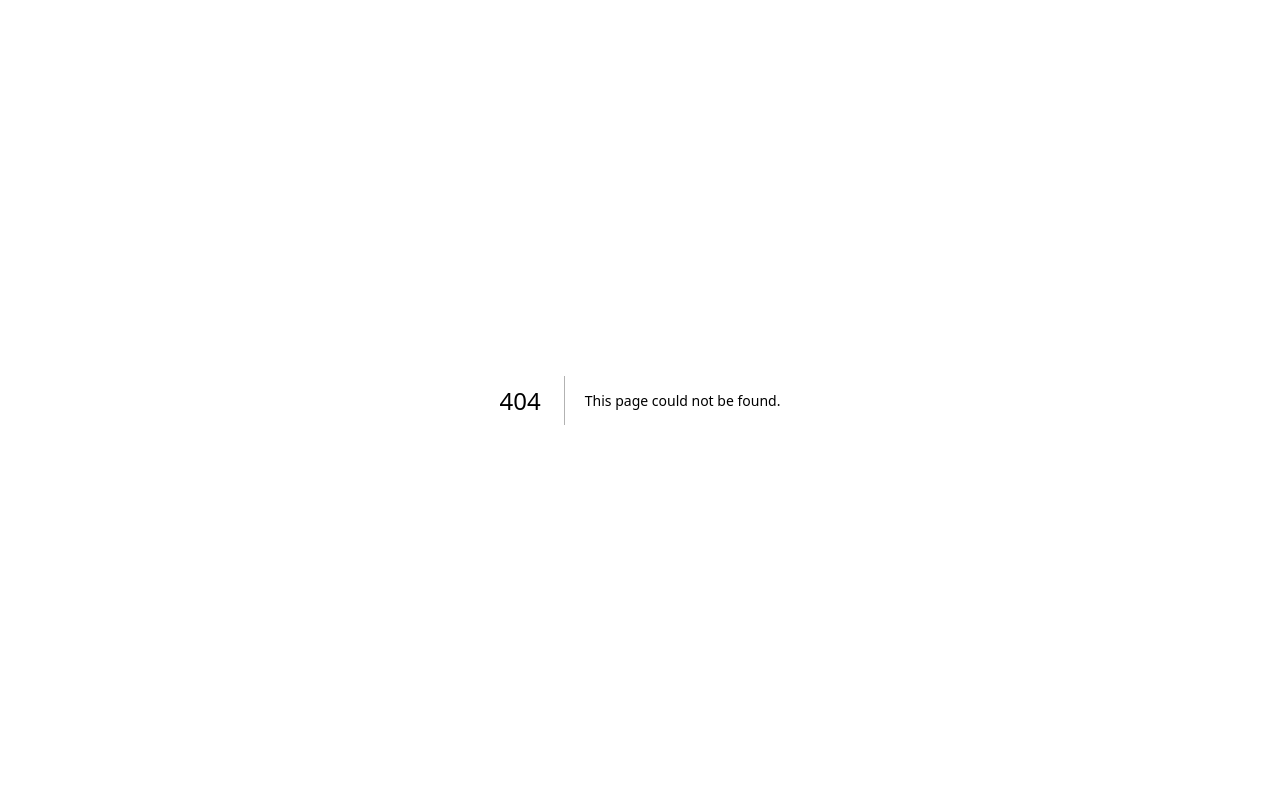
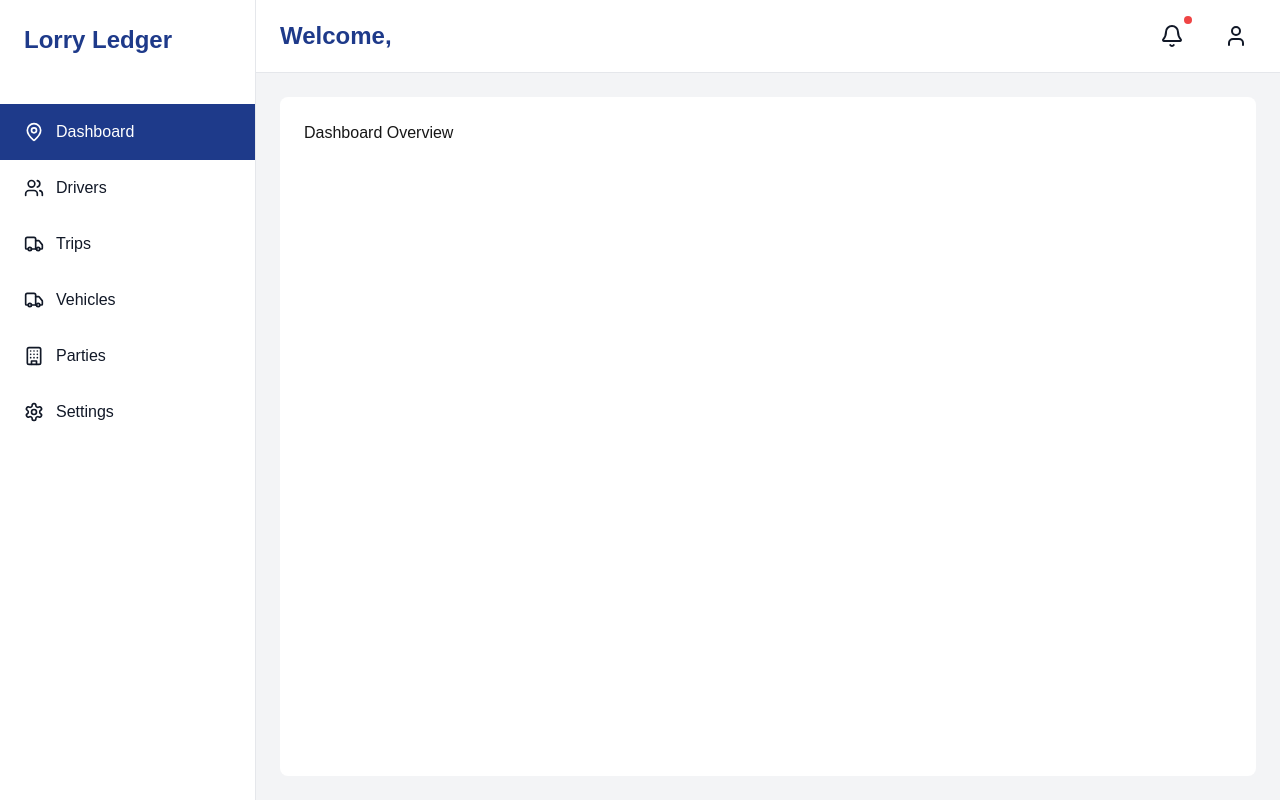
Before and after one commit to t3c-technologies/lorry-ledger, a Next.js app in the folder frontend/lorry-ledger-frontend/: page /dashboard in a window 1280 px wide. Before the commit this address had no page. Built offline with nearby package versions, Linux system fonts and the light colour scheme.

Commit message:
otp validation --success

```diff
--- /dev/null
+++ b/frontend/lorry-ledger-frontend/src/app/dashboard/page.js
@@ -0,0 +1,40 @@
+// pages/dashboard.js
+"use client";
+
+import { useState, useEffect } from 'react';
+import Header from '../../components/Header';
+import Sidebar from '../../components/SideBar';
+import MainCanvas from '../../components/MainCanvas';
+
+const Dashboard = () => {
+  const [activeItem, setActiveItem] = useState('dashboard');
+  const [userName, setUserName] = useState('');
+
+  useEffect(() => {
+    // Get user data from local storage or API
+    // const user = JSON.parse(localStorage.getItem('user'));
+    // if (user) {
+    //   setUserName(user.name);
+    // }
+  }, []);
+
+  // Protect route
+  useEffect(() => {
+    // const token = localStorage.getItem('token');
+    // if (!token) {
+    //   window.location.href = '/login';
+    // }
+  }, []);
+
+  return (
+    <div className="flex h-screen">
+      <Sidebar activeItem={activeItem} setActiveItem={setActiveItem} />
+      <div className="flex flex-col flex-1">
+        <Header userName={userName} />
+        <MainCanvas activeItem={activeItem} />
+      </div>
+    </div>
+  );
+};
+
+export default Dashboard;
--- a/frontend/lorry-ledger-frontend/src/app/page.js
+++ b/frontend/lorry-ledger-frontend/src/app/page.js
@@ -8,6 +8,8 @@ import Button from "../components/Button";
 import { api } from '../utils/api'; // Import the API utility
 import { API_ENDPOINTS } from '../utils/endpoints'; // Import the endpoint definitions
 import { handleApiError } from '../utils/errorHandler'; // Import error handler
+
+import { useRouter } from 'next/navigation';
 
 import { MessageCircle } from "lucide-react";
 
@@ -22,6 +24,8 @@ const Auth = () => {
 
   const handleSuccess = (message) => notifySuccess(message);
   const handleError = (message) => notifyError(message);
+
+  const router = useRouter(); // Initialize router
 
   const mobileInputRef = useRef(null);
   const firstOtpInputRef = useRef(null);
@@ -125,15 +129,17 @@ const Auth = () => {
     try {
       const enteredOtp = otp.join("");
       const fullMobile = `${countryCode}${mobile}`; // Combine country code and mobile
-      const response = await api.post("/verify-otp", {
-        mobile: fullMobile,
-        otp: enteredOtp,
+      // Verify OTP via API
+      const response = await api.post(API_ENDPOINTS.auth.validate, {
+        mobile_number: mobile,
+        otp: enteredOtp
       });
-      if (response.data.success) {
-        alert("OTP Verified Successfully!");
-      }
+      // Handle response
+      response.success
+        ? router.push('/dashboard')
+        : notifyError(response.message || 'Failed to send OTP.');
     } catch (error) {
-      console.error("Error verifying OTP:", error);
+      notifyError(handleApiError(error).message);
     }
   };
 
--- /dev/null
+++ b/frontend/lorry-ledger-frontend/src/components/Header.js
@@ -0,0 +1,83 @@
+// components/Header.js
+
+"use client";
+
+import { useState } from 'react';
+import { Bell, User, LogOut } from 'lucide-react';
+
+const Header = ({ userName }) => {
+  const [showNotifications, setShowNotifications] = useState(false);
+  const [showProfile, setShowProfile] = useState(false);
+
+  const notifications = [
+    { id: 1, message: 'New trip assigned', time: '5m ago' },
+    { id: 2, message: 'Vehicle maintenance due', time: '1h ago' },
+  ];
+
+  const handleLogout = () => {
+    // Clear local storage/cookies
+    localStorage.removeItem('token');
+    window.location.href = '/login';
+  };
+
+  return (
+    <header className="bg-white border-b border-gray-200 px-6 py-4">
+      <div className="flex justify-between items-center">
+        <h1 className="text-2xl font-bold text-primary">Welcome, {userName}</h1>
+
+        <div className="flex items-center space-x-6">
+          {/* Notifications */}
+          <div className="relative">
+            <button
+              onClick={() => setShowNotifications(!showNotifications)}
+              className="p-2 hover:bg-secondary rounded-full"
+            >
+              <Bell className="w-6 h-6 text-textPrimary" />
+              <span className="absolute top-0 right-0 bg-danger w-2 h-2 rounded-full"></span>
+            </button>
+
+            {showNotifications && (
+              <div className="absolute right-0 mt-2 w-80 bg-white rounded-lg shadow-lg border border-gray-200">
+                <div className="p-4">
+                  <h3 className="text-lg font-semibold mb-4">Notifications</h3>
+                  {notifications.map(notification => (
+                    <div key={notification.id} className="py-2 border-b border-gray-100">
+                      <p className="text-sm text-textPrimary">{notification.message}</p>
+                      <span className="text-xs text-textSecondary">{notification.time}</span>
+                    </div>
+                  ))}
+                </div>
+              </div>
+            )}
+          </div>
+
+          {/* Profile */}
+          <div className="relative">
+            <button
+              onClick={() => setShowProfile(!showProfile)}
+              className="p-2 hover:bg-secondary rounded-full"
+            >
+              <User className="w-6 h-6 text-textPrimary" />
+            </button>
+
+            {showProfile && (
+              <div className="absolute right-0 mt-2 w-48 bg-white rounded-lg shadow-lg border border-gray-200">
+                <div className="p-2">
+                  <button
+                    onClick={handleLogout}
+                    className="flex items-center space-x-2 w-full p-2 hover:bg-secondary rounded-lg"
+                  >
+                    <LogOut className="w-5 h-5" />
+                    <span>Logout</span>
+                  </button>
+                </div>
+              </div>
+            )}
+          </div>
+        </div>
+      </div>
+    </header>
+  );
+};
+
+export default Header;
--- /dev/null
+++ b/frontend/lorry-ledger-frontend/src/components/MainCanvas.js
@@ -0,0 +1,35 @@
+// components/MainCanvas.js
+"use client";
+
+import { Main } from "next/document";
+
+const MainCanvas = ({ activeItem }) => {
+    const renderContent = () => {
+      switch (activeItem) {
+        case 'dashboard':
+          return <h2>Dashboard Overview</h2>;
+        case 'drivers':
+          return <h2>Drivers Management</h2>;
+        case 'trips':
+          return <h2>Trips Management</h2>;
+        case 'vehicles':
+          return <h2>Vehicles Management</h2>;
+        case 'parties':
+          return <h2>Parties Management</h2>;
+        case 'settings':
+          return <h2>Settings</h2>;
+        default:
+          return <h2>Select an item from the sidebar</h2>;
+      }
+    };
+
+    return (
+      <main className="flex-1 bg-secondary p-6">
+        <div className="bg-white rounded-lg p-6 min-h-full">
+          {renderContent()}
+        </div>
+      </main>
+    );
+  };
+
+  export default MainCanvas;
--- /dev/null
+++ b/frontend/lorry-ledger-frontend/src/components/SideBar.js
@@ -0,0 +1,42 @@
+// components/Sidebar.js
+
+"use client";
+
+import { Truck, Users, MapPin, Building, Settings } from 'lucide-react';
+
+const Sidebar = ({ activeItem, setActiveItem }) => {
+  const menuItems = [
+    { id: 'dashboard', label: 'Dashboard', icon: MapPin },
+    { id: 'drivers', label: 'Drivers', icon: Users },
+    { id: 'trips', label: 'Trips', icon: Truck },
+    { id: 'vehicles', label: 'Vehicles', icon: Truck },
+    { id: 'parties', label: 'Parties', icon: Building },
+    { id: 'settings', label: 'Settings', icon: Settings },
+  ];
+
+  return (
+    <aside className="w-64 bg-white border-r border-gray-200 min-h-screen">
+      <div className="p-6">
+        <h2 className="text-2xl font-bold text-primary">Lorry Ledger</h2>
+      </div>
+
+      <nav className="mt-6">
+        {menuItems.map(item => (
+          <button
+            key={item.id}
+            onClick={() => setActiveItem(item.id)}
+            className={`flex items-center space-x-3 w-full px-6 py-4 text-left
+              ${activeItem === item.id
+                ? 'bg-primary text-white'
+                : 'text-textPrimary hover:bg-secondary'}`}
+          >
+            <item.icon className="w-5 h-5" />
+            <span>{item.label}</span>
+          </button>
+        ))}
+      </nav>
+    </aside>
+  );
+};
+
+export default Sidebar;
```
Also changed, not shown: 1 other file (tests, documents, lock files or other folders).
